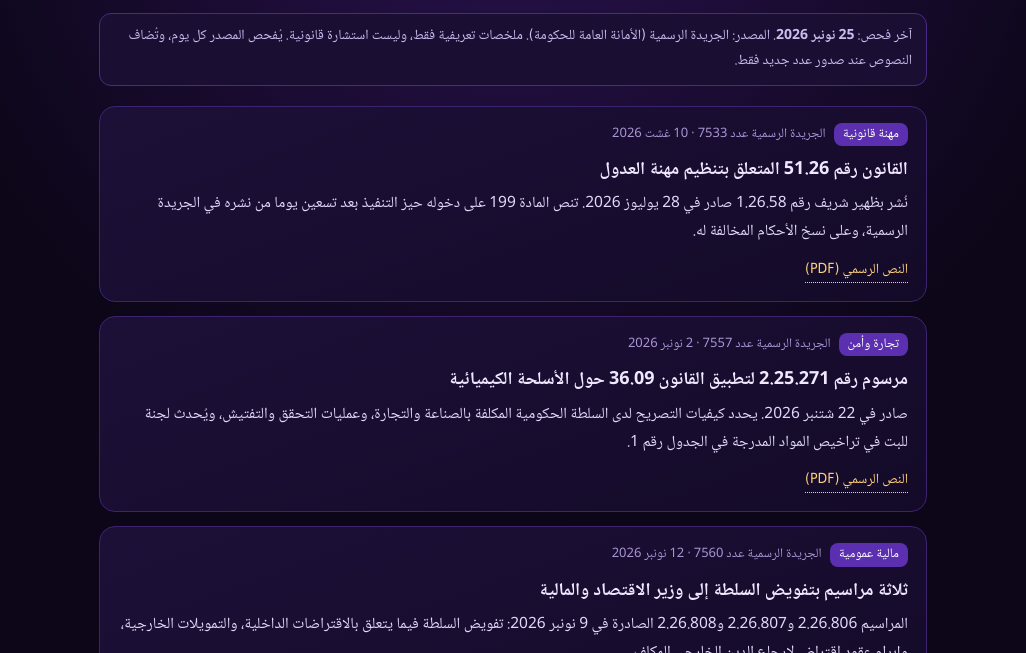
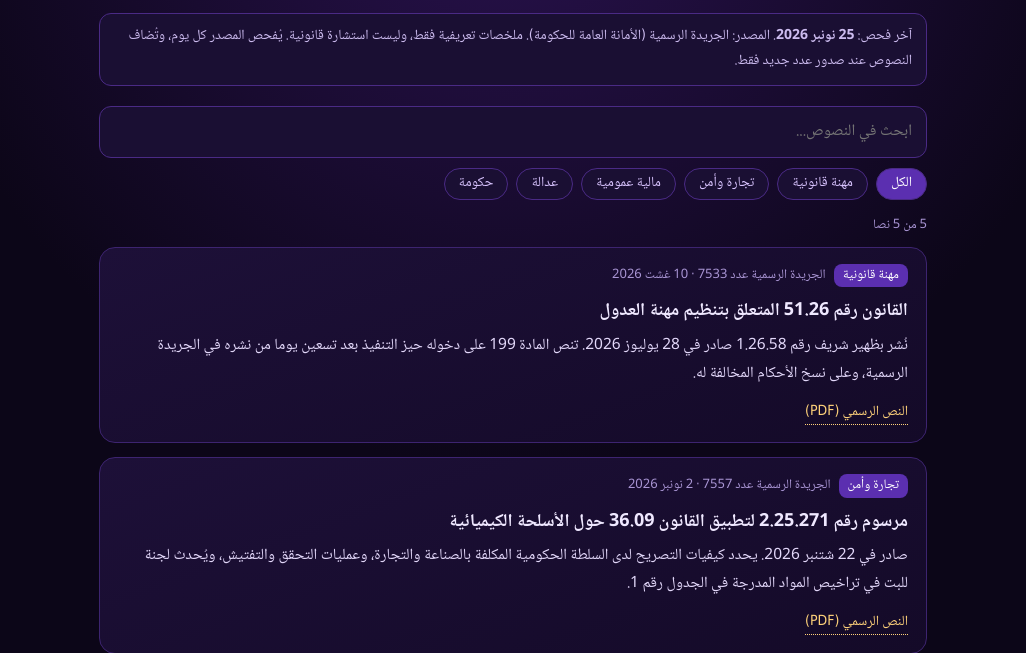
Before and after one commit to wwwhamiddd136-cloud/wwwhamiddd136-cloud.github.io, a plain HTML site: page law-news/index.html in a window 1280 px wide. Shown: the part 147-800 px from the top of the page, without its empty margins (127-1153 px from the left). Drawn offline with Linux system fonts and the light colour scheme.

Commit message:
Add search functionality and category filters

```diff
--- a/law-news/index.html
+++ b/law-news/index.html
@@ -14,21 +14,22 @@ h1{margin:10px 0 4px;font-size:28px}.sub{color:#b9a8dc;margin:0 0 16px;font-size
 .tag{background:#5b2fb0;color:#fff;border-radius:8px;padding:0 9px}
 .card h2{font-size:18px;margin:8px 0 4px}.card p{margin:4px 0 10px;color:#e3d8fa;font-size:15.5px}
 .src a,.foot a{color:#ffd27a;font-size:14px;text-decoration:none;border-bottom:1px dotted #ffd27a}
-.foot{font-size:13px;color:#a995d4;margin-top:18px}
+.tools{margin-bottom:14px}#q{width:100%;padding:11px 14px;border-radius:12px;border:1px solid #4a2a85;background:#1a0f33;color:#efe8ff;font:inherit;font-size:16px}.cats{display:flex;flex-wrap:wrap;gap:8px;margin-top:10px}.cats button{font:inherit;font-size:14px;border:1px solid #4a2a85;background:#1a0f33;color:#d9c4ff;border-radius:99px;padding:2px 14px;cursor:pointer}.cats button[aria-pressed=true]{background:#5b2fb0;color:#fff}.count{font-size:13px;color:#a995d4;margin-bottom:10px}.foot{font-size:13px;color:#a995d4;margin-top:18px}
 @media(max-width:480px){h1{font-size:23px}.card{padding:13px}}
 </style></head><body><div class="wrap">
 <a class="back" href="/">← العودة إلى الموقع</a>
 <h1>مستجدات القانون المغربي</h1>
 <p class="sub">آخر النصوص المنشورة في الجريدة الرسمية، مع رابط النص الرسمي لكل خبر.</p>
 <div class="note">آخر فحص: <b id="chk">...</b>. المصدر: الجريدة الرسمية (الأمانة العامة للحكومة). ملخصات تعريفية فقط، وليست استشارة قانونية. يُفحص المصدر كل يوم، وتُضاف النصوص عند صدور عدد جديد فقط.</div>
+<div class="tools"><input id="q" type="search" placeholder="ابحث في النصوص..." aria-label="بحث"><div id="cats" class="cats"></div></div><div id="count" class="count"></div>
 <div id="list"><noscript>يتطلب هذا القسم تفعيل جافاسكريبت. الجريدة الرسمية: <a href="https://www.sgg.gov.ma/arabe/BulletinOfficiel.aspx">sgg.gov.ma</a></noscript></div>
 <div class="foot">جميع الأعداد: <a href="https://www.sgg.gov.ma/arabe/BulletinOfficiel.aspx">الجريدة الرسمية، الأمانة العامة للحكومة</a></div>
 </div>
 <script>
-fetch('news.json?v='+Date.now()).then(r=>r.json()).then(d=>{
-document.getElementById('chk').textContent=d.lastCheckedText;
-var l=document.getElementById('list');
-d.items.forEach(function(i){
+var all=[],cat='',q='';
+function norm(x){return (x||'').replace(/[\u064B-\u0652\u0640]/g,'').replace(/[أإآ]/g,'ا').replace(/ى/g,'ي').replace(/ة/g,'ه').toLowerCase()}
+function render(){var l=document.getElementById('list');l.textContent='';var n=0;
+all.forEach(function(i){if(cat&&i.tag!==cat)return;if(q&&norm([i.title,i.summary,i.tag,i.bo,i.boDate].join(' ')).indexOf(q)<0)return;n++;
 var c=document.createElement('div');c.className='card';
 var m=document.createElement('div');m.className='meta';
 var t=document.createElement('span');t.className='tag';t.textContent=i.tag;
@@ -38,7 +39,15 @@ var h=document.createElement('h2');h.textContent=i.title;
 var p=document.createElement('p');p.textContent=i.summary;
 var s=document.createElement('div');s.className='src';
 var a=document.createElement('a');a.href=i.pdf;a.rel='noopener noreferrer';a.target='_blank';a.textContent='النص الرسمي (PDF)';
-s.appendChild(a);
-[m,h,p,s].forEach(function(e){c.appendChild(e)});l.appendChild(c);});
-}).catch(function(){document.getElementById('chk').textContent='غير متاح';});
+s.appendChild(a);[m,h,p,s].forEach(function(e){c.appendChild(e)});l.appendChild(c)});
+document.getElementById('count').textContent=n+' من '+all.length+' نصا';
+if(!n){l.textContent='لا نتائج.'}}
+function cats(){var tags=[];all.forEach(function(i){if(tags.indexOf(i.tag)<0)tags.push(i.tag)});
+var box=document.getElementById('cats');box.textContent='';
+['الكل'].concat(tags).forEach(function(t){var b=document.createElement('button');b.type='button';b.textContent=t;b.setAttribute('aria-pressed',String((t==='الكل'&&!cat)||t===cat));
+b.onclick=function(){cat=t==='الكل'?'':t;cats();render()};box.appendChild(b)})}
+document.getElementById('q').addEventListener('input',function(e){q=norm(e.target.value.trim());render()});
+fetch('news.json?v='+Date.now()).then(function(r){return r.json()}).then(function(d){
+document.getElementById('chk').textContent=d.lastCheckedText;
+all=d.items;cats();render();}).catch(function(){document.getElementById('chk').textContent='غير متاح'});
 </script></body></html>
```
